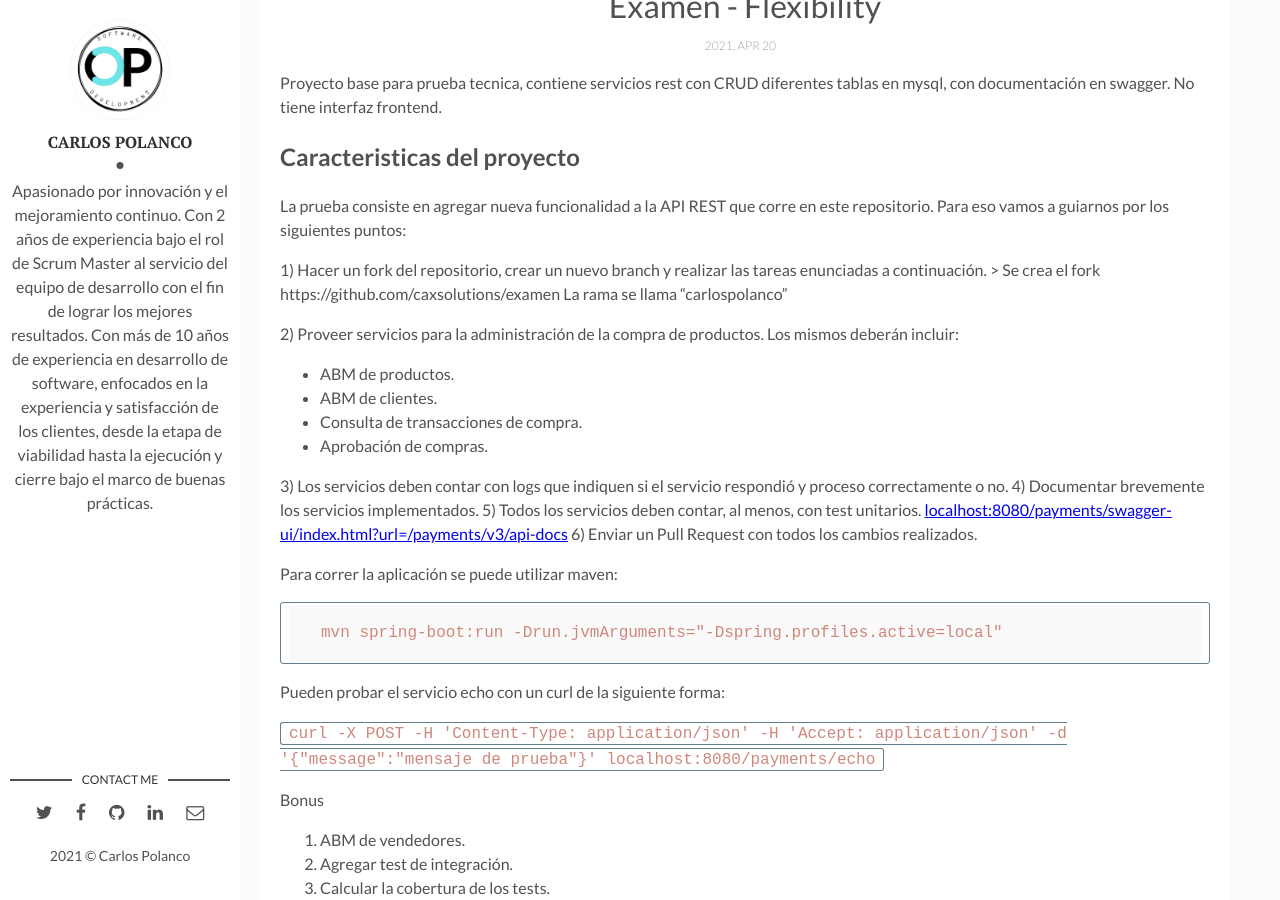
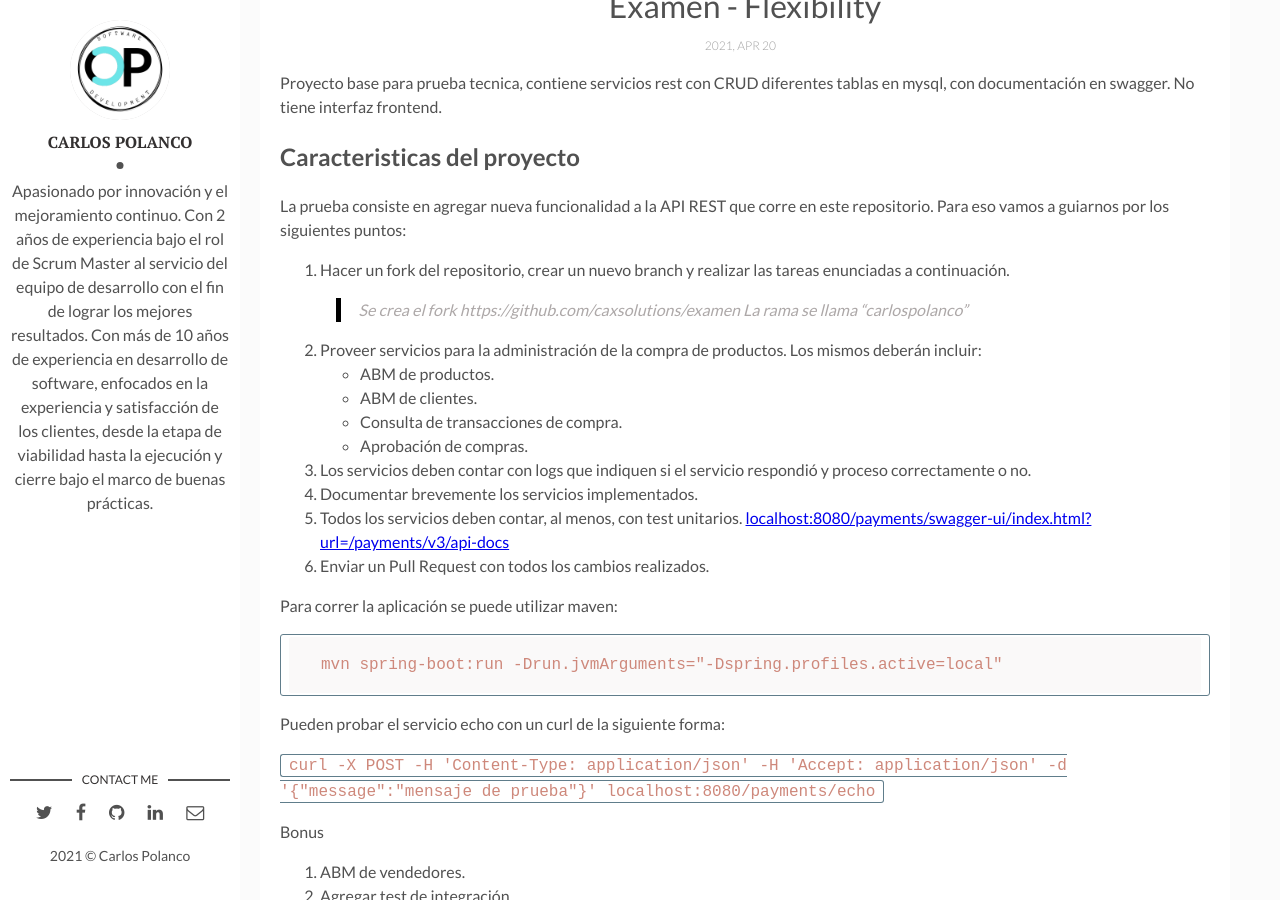
Before and after one commit to capolanco10/capolanco10.github.io, a Jekyll site: the page built from _posts/2021-04-20-examen-flexibility.markdown, in a window 1280 px wide and 900 px high, scrolled down 565 px. Built offline with Jekyll 4.4.1, drawn with Linux system fonts in a browser that asks for light colours.

Commit message:
correccion post

````diff
--- a/_posts/2021-04-20-examen-flexibility.markdown
+++ b/_posts/2021-04-20-examen-flexibility.markdown
@@ -12,21 +12,19 @@ Proyecto base para prueba tecnica, contiene servicios rest con CRUD diferentes t
 ## Caracteristicas del proyecto
 La prueba consiste en agregar nueva funcionalidad a la API REST que corre en este repositorio. Para eso vamos a guiarnos por los siguientes puntos:
 
-1) Hacer un fork del repositorio, crear un nuevo branch y realizar las tareas enunciadas a continuación.
+1. Hacer un fork del repositorio, crear un nuevo branch y realizar las tareas enunciadas a continuación.
 	> Se crea el fork https://github.com/caxsolutions/examen
 	La rama se llama "carlospolanco"
-
-2) Proveer servicios para la administración de la compra de productos. Los mismos deberán incluir:
-- ABM de productos.
-- ABM de clientes.
-- Consulta de transacciones de compra.
-- Aprobación de compras.
-
-3) Los servicios deben contar con logs que indiquen si el servicio respondió y proceso correctamente o no.
-4) Documentar brevemente los servicios implementados.
-5) Todos los servicios deben contar, al menos, con test unitarios.
-[localhost:8080/payments/swagger-ui/index.html?url=/payments/v3/api-docs](http://)
-6) Enviar un Pull Request con todos los cambios realizados.
+1. Proveer servicios para la administración de la compra de productos. Los mismos deberán incluir:
+    - ABM de productos.
+    - ABM de clientes.
+    - Consulta de transacciones de compra.
+    - Aprobación de compras.
+1. Los servicios deben contar con logs que indiquen si el servicio respondió y proceso correctamente o no.
+1. Documentar brevemente los servicios implementados.
+1. Todos los servicios deben contar, al menos, con test unitarios.
+    [localhost:8080/payments/swagger-ui/index.html?url=/payments/v3/api-docs](http://)
+1. Enviar un Pull Request con todos los cambios realizados.
 
 Para correr la aplicación se puede utilizar maven:
 ```
````
